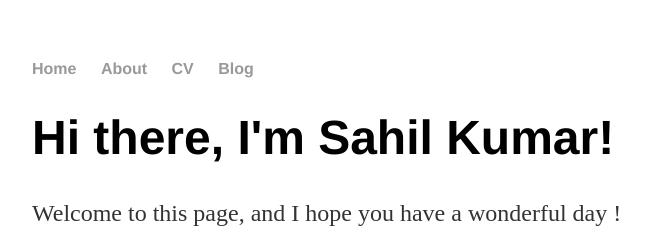
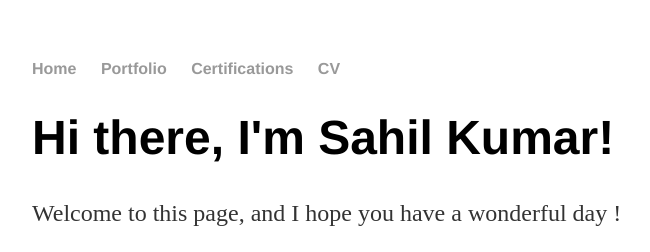
Before and after one commit to sahilk98/sahilk98.github.io, a Jekyll site: the page built from index.html, in a window 1280 px wide. Shown: the top 252 px of the page, without its empty margins (160-810 px from the left). Built offline with Jekyll 4.4.1, drawn with Linux system fonts in a browser that asks for light colours.

Commit message:
Update default.html
Editing the webpage names

```diff
--- a/_layouts/default.html
+++ b/_layouts/default.html
@@ -9,9 +9,9 @@
 			<nav>
 	    		<ul>
 	        		<li><a href="/">Home</a></li>
-		        	<li><a href="/about">About</a></li>
+		        	<li><a href="/portfolio">Portfolio</a></li>
+	        		<li><a href="/certifications">Certifications</a></li>
 	        		<li><a href="/cv">CV</a></li>
-	        		<li><a href="/blog">Blog</a></li>
 	    		</ul>
 			</nav>
 			<div class="container">
```
